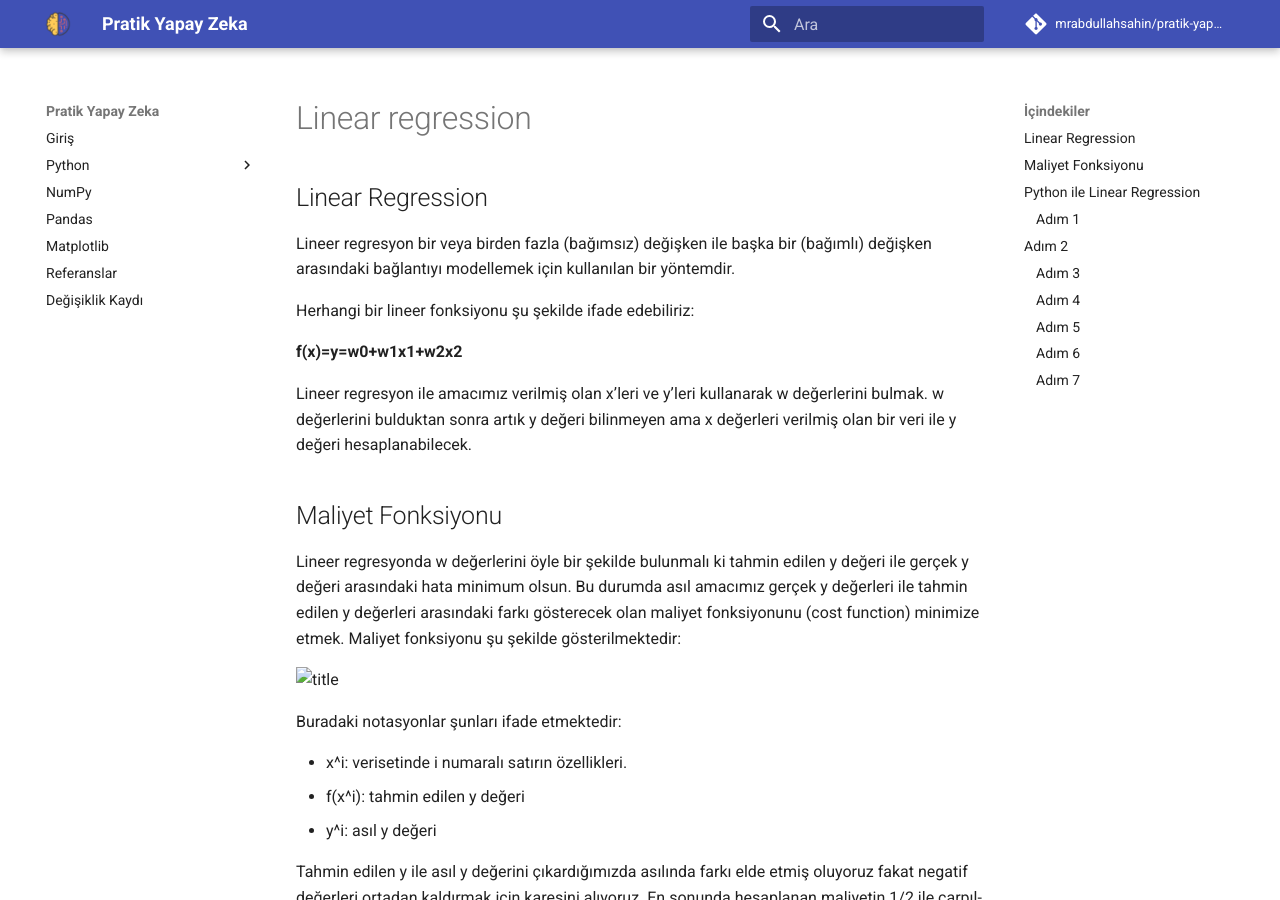
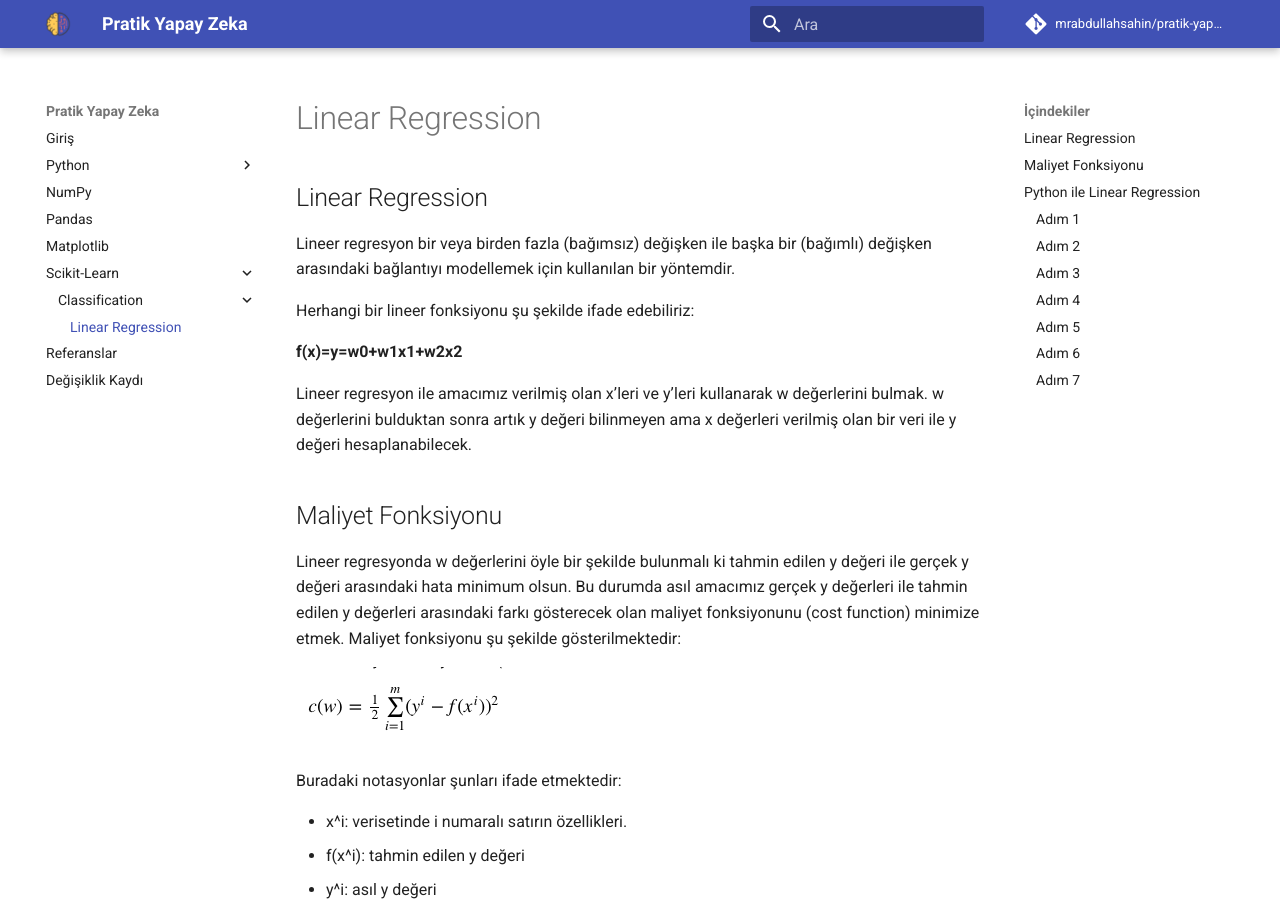
Before and after one commit to mrabdullahsahin/pratik-yapay-zeka, an MkDocs documentation site: the page built from docs/scikit-learn/linear_regression/linear_regression.md, in a window 1280 px wide and 900 px high. Built offline with MkDocs 1.6.1 and Material for MkDocs 9.7.7, drawn with Linux system fonts in a browser that asks for light colours; comment, search, counter and statistics services are not loaded.

Commit message:
Update mkdocs.yml and linear_regression.md

````diff
--- a/docs/scikit-learn/linear_regression/linear_regression.md
+++ b/docs/scikit-learn/linear_regression/linear_regression.md
@@ -12,7 +12,7 @@ Lineer regresyon ile amacımız verilmiş olan x’leri ve y’leri kullanarak w
 
 Lineer regresyonda w değer­lerini öyle bir şek­ilde bulun­malı ki tah­min edilen y değeri ile gerçek y değeri arasın­daki hata min­i­mum olsun. Bu durumda asıl amacımız gerçek y değer­leri ile tah­min edilen y değer­leri arasın­daki farkı göstere­cek olan maliyet fonksiy­onunu (cost func­tion) min­i­mize etmek. Maliyet fonksiy­onu şu şek­ilde gösterilmektedir:
 
-![title](maliyet_fonksiyonu.png)
+![](maliyet_fonksiyonu.png)
 
 Buradaki nota­sy­on­lar şun­ları ifade etmektedir:
 
@@ -34,7 +34,7 @@ import matplotlib.pyplot as plt
 import numpy as np
 ```
 
-## Adım 2
+### Adım 2
 
 
 ```python
--- a/mkdocs.yml
+++ b/mkdocs.yml
@@ -52,6 +52,9 @@ nav:
   - NumPy: numpy/numpy.md
   - Pandas: pandas/pandas.md
   - Matplotlib: matplotlib/matplotlib.md
+  - Scikit-Learn:
+    - Classification:
+      - Linear Regression: scikit-learn/linear_regression/linear_regression.md
   - Referanslar: referanslar.md
   - Değişiklik Kaydı: changelog.md
 
````
Also changed, not shown: docs/scikit-learn/linear_regression/maliyet_fonksiyonu.png (added).
